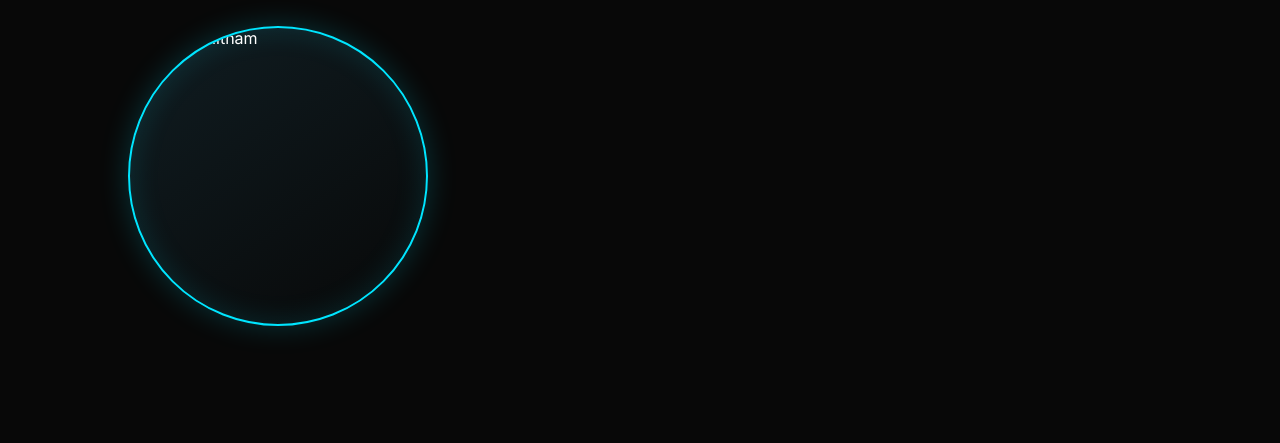
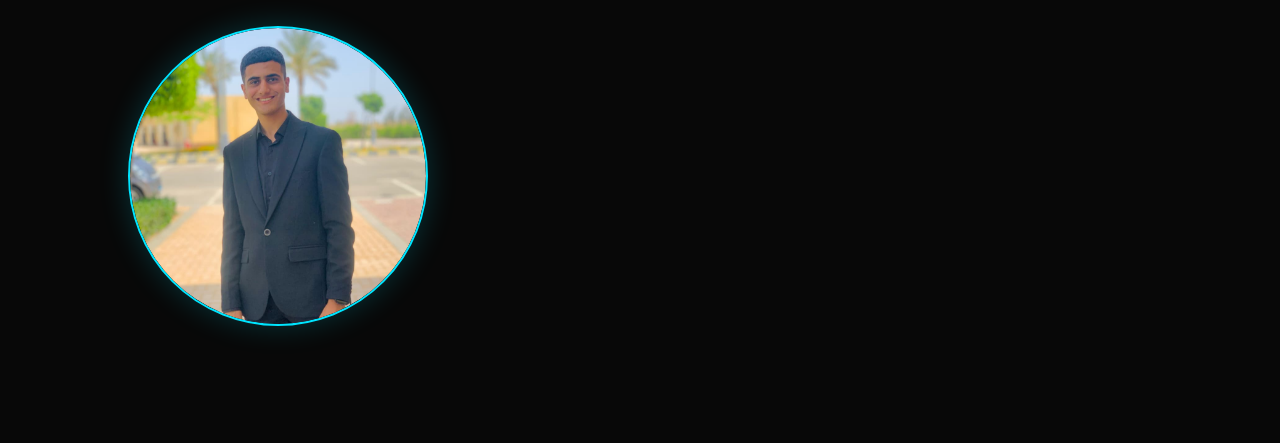
Before and after one commit to ahmedsharawy372-hub/ahmed-sharawwy.github.io, a plain HTML site: page index.html in a window 1280 px wide. Shown: the part 74-517 px from the top of the page. Drawn offline with Linux system fonts and the light colour scheme.

Commit message:
Add files via upload

```diff
--- a/index.html
+++ b/index.html
@@ -32,7 +32,7 @@
 <!-- ABOUT SECTION -->
 <section class="section" id="about">
    <div class="circle profile-circle">
-    <img src=".//ahmed.png" alt="Ahmed Hitham">
+<img src="./ahmed.png" alt="Ahmed Hitham El-Sharawy">
 </div>
 
     <!-- ABOUT ME SECTION -->
```
